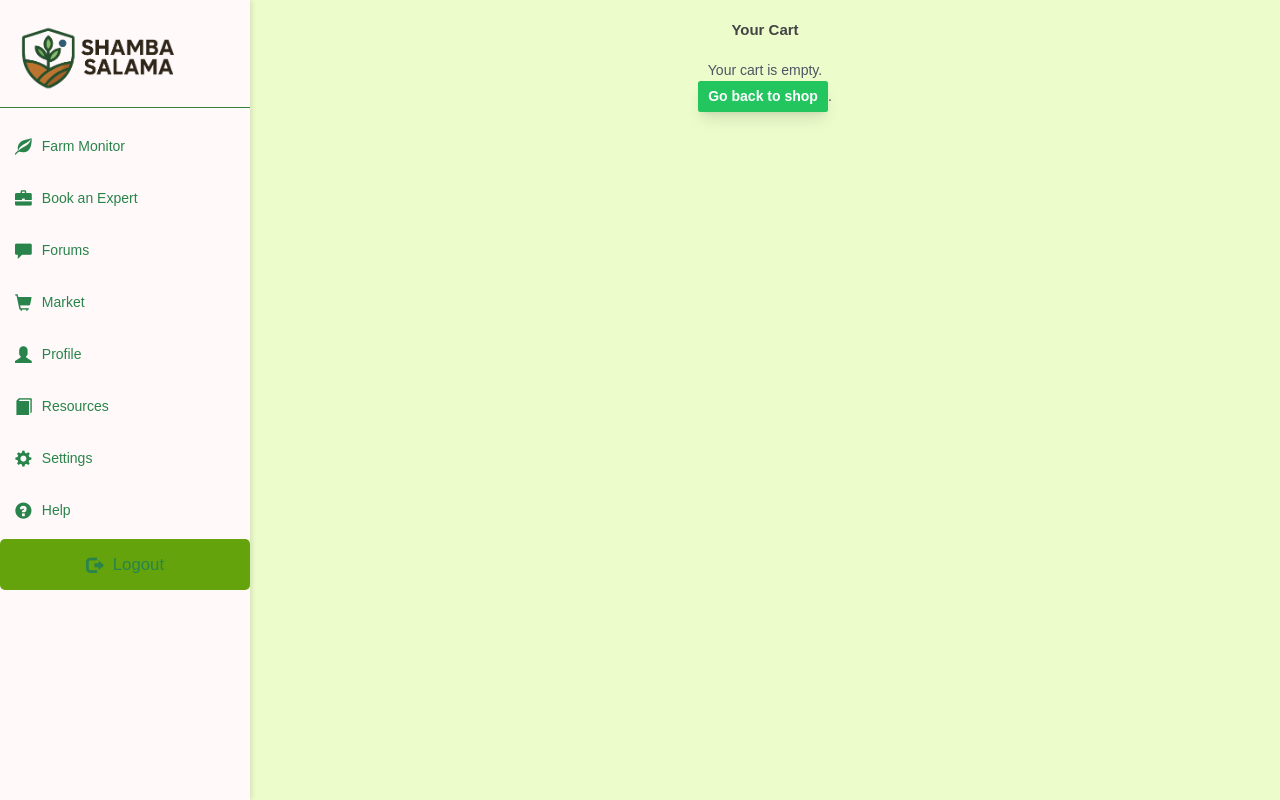
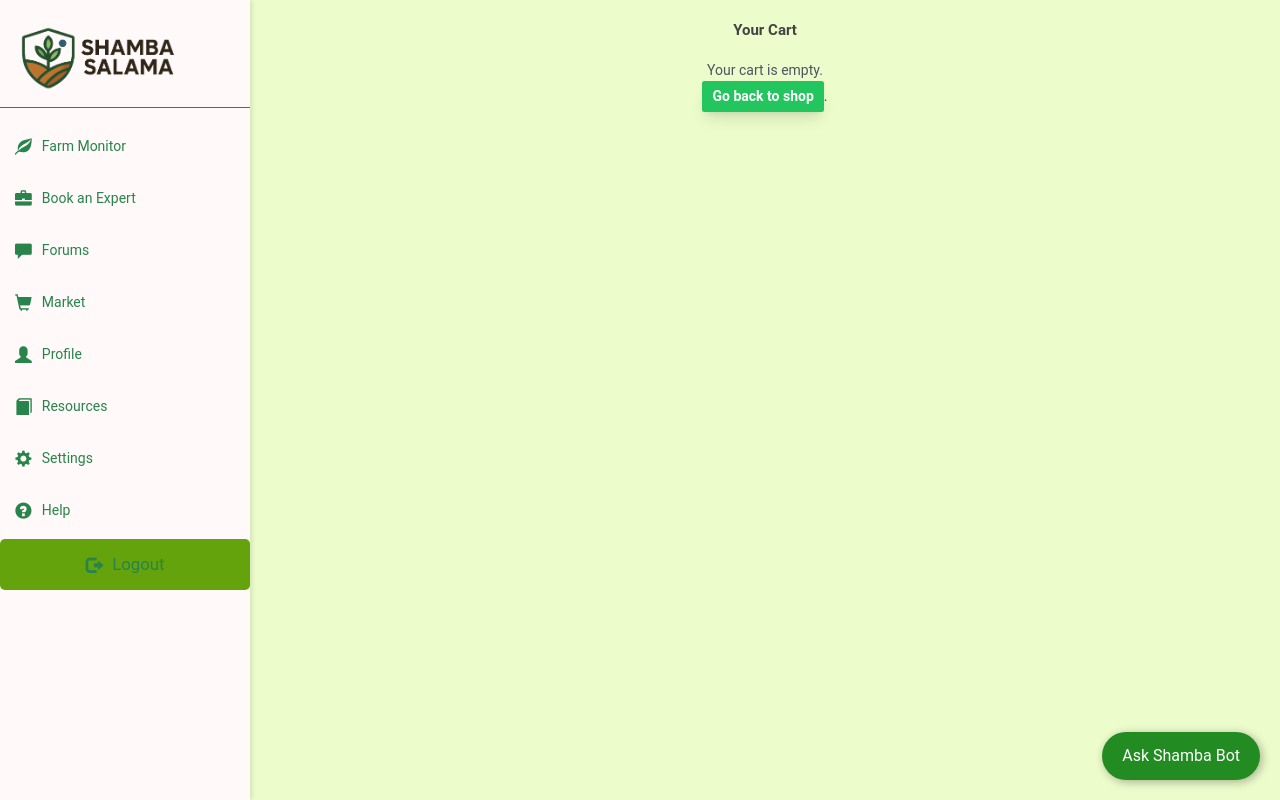
Before and after one commit to CollinsAnyona/shamba-salama, a Flask app: page /cart in a window 1280 px wide. Run offline with Flask 3, Linux system fonts and the light colour scheme; some libraries are stand-ins or nearby versions.

Commit message:
bot UI added

```diff
--- a/app/templates/base.html
+++ b/app/templates/base.html
@@ -21,7 +21,7 @@
         {% block content %}{% endblock %}
     </div>
 
-
     <script src="{{ url_for('static', filename='js/dashboard.js') }}"></script>
+    {% include 'bot.html' %}
 </body>
 </html>
--- /dev/null
+++ b/app/templates/bot.html
@@ -0,0 +1,117 @@
+<!DOCTYPE html>
+<html lang="en">
+<head>
+    <meta charset="UTF-8" />
+    <meta name="viewport" content="width=device-width, initial-scale=1.0" />
+    <title>Shamba Salama Chatbot</title>
+    <style>
+        body{
+            font-family: "Roboto",  system-ui, -apple-system, "Segoe UI", Roboto, "Helvetica Neue", Arial, "Noto Sans", "Liberation Sans", sans-serif, "Apple Color Emoji", "Segoe UI Emoji", "Segoe UI Symbol", "Noto Color Emoji";;
+
+            /* Floating Chat Icon */
+            #chatbot-button{
+                position: fixed;
+                bottom: 20px;
+                right: 20px;
+                background-color: #228B22;
+                color: white;
+                border: none;
+                border-radius: 50px;
+                padding: 12px 20px;
+                font-size: 16px;
+                box-shadow: 2px 2px 10px rgba(0, 0, 0, 0.3);
+                cursor: pointer;
+                z-index: 1000;
+            }
+
+            /* chatbot Modal (full page) */
+            #chatbot-modal{
+                display: none;
+                position: fixed;
+                top: 0; left: 0; right: 0; bottom: 0;
+                background-color: white;
+                z-index: 999;
+                padding: 20px;
+            }
+
+            #chatbot-header {
+                font-size: 20px;
+                font-weight: bold;
+                color: #228B22;
+                margin-bottom: 10px;
+            }
+
+            #chatbot-close {
+                float: right;
+                background: #228B22;
+                color: white;
+                border: none;
+                padding: 5px 10px;
+                font-size: 14px;
+                border-radius: 5px;
+                cursor: pointer;
+            }
+
+            #chat-window {
+                height: 70vh;
+                overflow-y: auto;
+                border: 1px solid #ccc;
+                padding: 10px;
+                font-size: 18px;
+            }
+
+            #user-input {
+                width: 100%;
+                padding: 10px;
+                margin-top: 10px;
+                font-size: 18px;
+            }
+        }
+    </style>
+</head>
+<body>
+
+    <!-- Floating Button -->
+    <button id="chatbot-button">Ask Shamba Bot</button>
+
+    <!--  Full Page Chatbot -->
+    <div id="chatbot-modal">
+        <div id="chatbot-header">
+            Shamba Salama Chatbot
+            <button id="chatbot-close">Close</button>
+        </div>
+        <div id="chat-window">
+            Hello! I'm Shamba Bot. Ask me anything about farming!
+        </div>
+        <input type="text" id="user-input" placeholder="Type your question here...">
+    </div>
+
+    <script>
+        const button = document.getElementById('chatbot-button');
+        const modal = document.getElementById('chatbot-modal');
+        const close = document.getElementById('chatbot-close');
+
+        const chatWindow = document.getElementById('chat-window');
+        const userInput = document.getElementById('user-input');
+
+        button.onclick = () => modal.style.display = 'block';
+        close.onclick = () => {
+            modal.style.display = 'none';
+            chatWindow.innerHTML = "Hello! I'm Shamba Bot. Ask me anything about farming!";
+            userInput.value = '';
+        };
+
+        userInput.addEventListener("keypress", function (e) {
+            if (e.key === 'Enter') {
+                const userText = userInput.value.trim()
+                if (userText !== "") {
+                    chatWindow.innerHTML += `<div><strong>You:</strong> ${userText}</div>`;
+                    chatWindow.innerHTML += `<div><strong>Shamba Bot:</strong>I'm still learning! But I'll soon be ready to answer your farming questions.</div>`;
+                    userInput.value = "";
+                    chatWindow.scrollTop = chatWindow.scrollHeight;
+                }
+            }
+        });
+    </script>
+</body>
+</html>
```
Also changed, not shown: instance/database.db.
